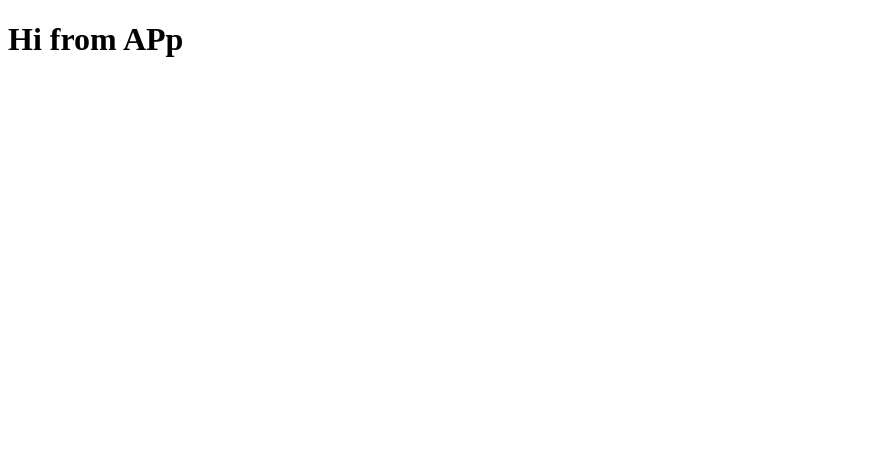
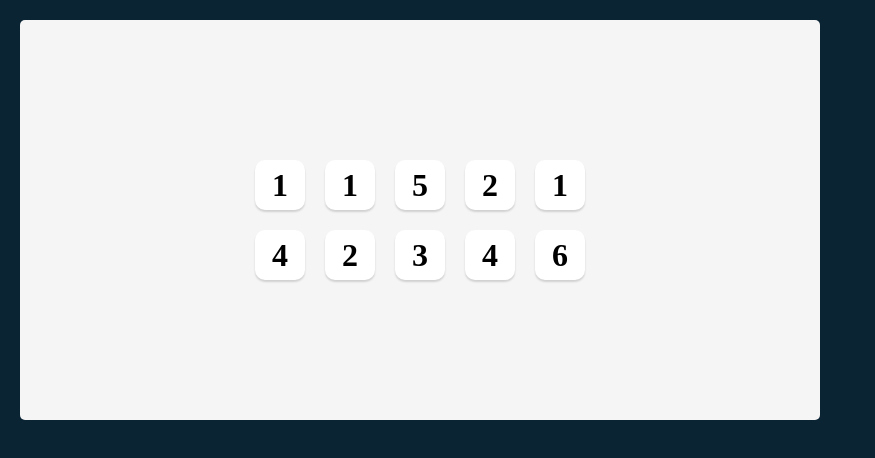
Before and after one commit to georgesco94/misc, a React (Create React App) app in the folder tenzies/: page / in a window 1280 px wide. Shown: the top 458 px of the page, without its empty margins (0-875 px from the left). Built offline with nearby package versions, Linux system fonts and the light colour scheme.

Commit message:
die on board

```diff
--- a/tenzies/src/components/App.js
+++ b/tenzies/src/components/App.js
@@ -1,7 +1,22 @@
 import React from 'react';
+import '../styles/App.css';
+import Die from './Die.js';
 
 export default function App() {
   return(
-    <h1>Hi from APp</h1>
+    <main className="main">
+      <div className="dice-container">
+        <Die dieNumber={1} />
+        <Die dieNumber={1} />
+        <Die dieNumber={5} />
+        <Die dieNumber={2} />
+        <Die dieNumber={1} />
+        <Die dieNumber={4} />
+        <Die dieNumber={2} />
+        <Die dieNumber={3} />
+        <Die dieNumber={4} />
+        <Die dieNumber={6} />
+      </div>
+    </main>
   );
 }
--- /dev/null
+++ b/tenzies/src/components/Die.js
@@ -0,0 +1,10 @@
+import React from 'react';
+import '../styles/Die.css';
+
+export default function Die(props) {
+  return(
+    <div className="die-face">
+      <h2 className="die-num">{props.dieNumber}</h2>
+    </div>
+  );
+}
--- /dev/null
+++ b/tenzies/src/styles/App.css
@@ -0,0 +1,27 @@
+* {
+    box-sizing: border-box;
+}
+
+body {
+    margin: 0;
+    background-color: #0B2434;
+    padding: 20px;
+}
+
+main {
+    background-color: #F5F5F5;
+    height: 400px;
+    max-width: 800px;
+    border-radius: 5px;
+    padding: 20px;
+    display: flex;
+    flex-direction: column;
+    justify-content: center;
+    align-items: center;
+}
+
+.dice-container {
+    display: grid;
+    grid-template: auto auto / repeat(5, 1fr);
+    gap: 20px;
+}
--- /dev/null
+++ b/tenzies/src/styles/Die.css
@@ -0,0 +1,15 @@
+.die-face {
+  height: 50px;
+  width: 50px;
+  box-shadow: 0px 2px 2px rgba(0, 0, 0, 0.15);
+  border-radius: 10px;
+  display: flex;
+  justify-content: center;
+  align-items: center;
+  cursor: pointer;
+  background-color: white;
+}
+
+.die-num {
+  font-size: 2rem;
+}
```
